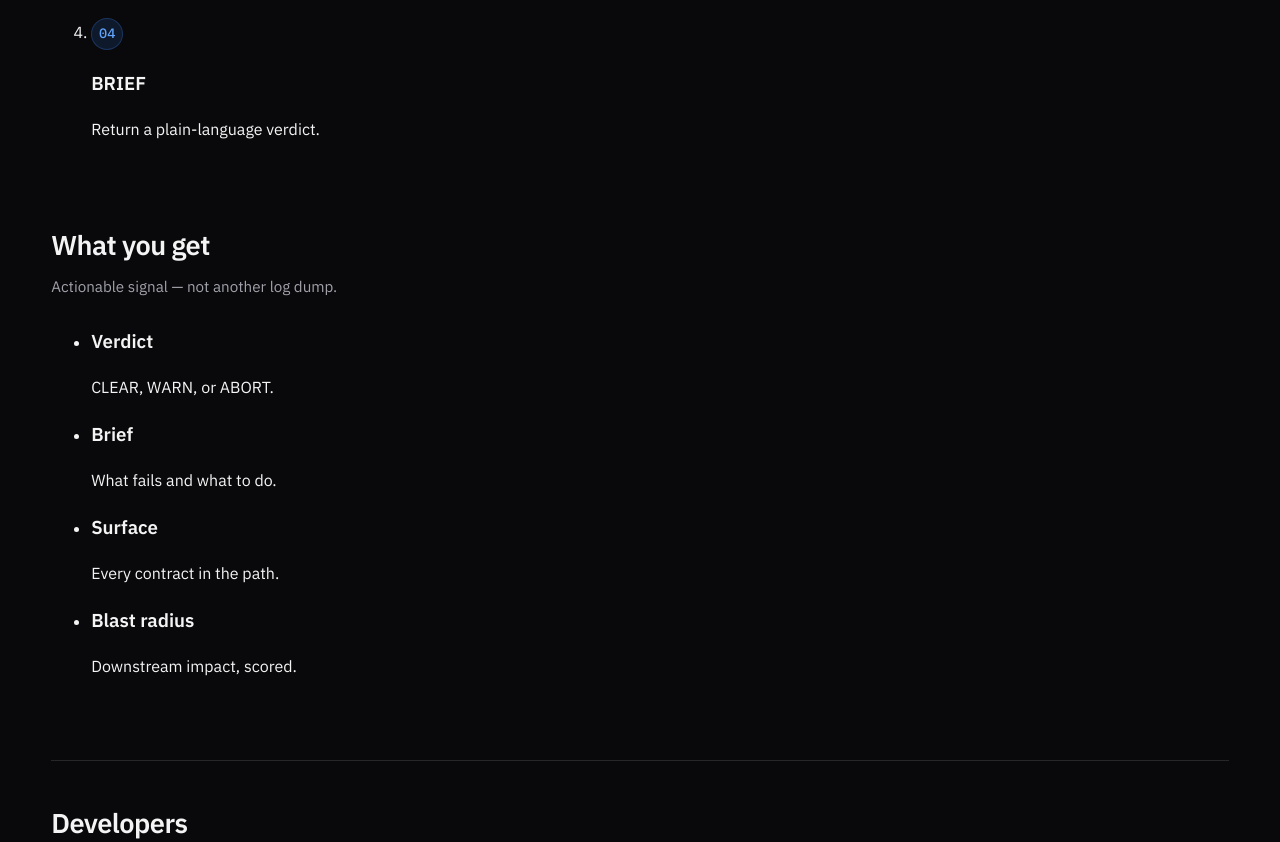
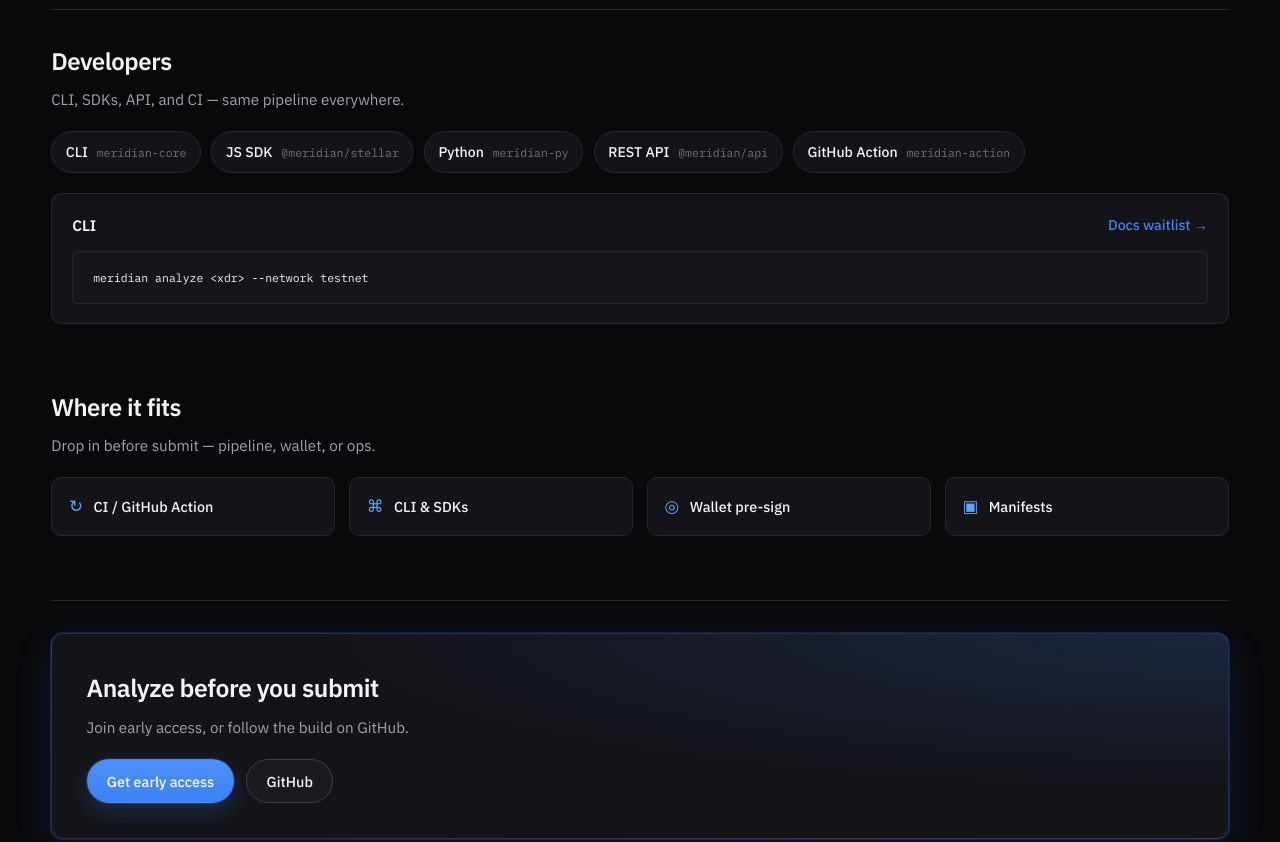
Before and after one commit to islacamp-ph/meridian-dev-frontend, a React (Vite) app: page / in a window 1280 px wide. Shown: the part 1004-1846 px from the top of the page. Built offline with nearby package versions, Linux system fonts and the light colour scheme; no server answers.

Commit message:
added the docs

```diff
--- a/src/pages/DocsWaitlist.tsx
+++ b/src/pages/DocsWaitlist.tsx
@@ -55,11 +55,9 @@ export function DocsWaitlist() {
       <main className="docs-waitlist-main">
         <div className="docs-waitlist-card">
           <p className="docs-waitlist-badge">Coming soon</p>
-          <h1>Documentation is on the way</h1>
+          <h1>Docs are on the way</h1>
           <p className="docs-waitlist-lead">
-            Full guides for the CLI, SDKs, REST API, GitHub Action, and ecosystem
-            manifests are in early beta. Join the waitlist and we&apos;ll email you
-            when docs access opens.
+            CLI, SDKs, API, and Action guides are in early beta. Join the waitlist for access.
           </p>
 
           {state === 'success' ? (
@@ -97,8 +95,7 @@ export function DocsWaitlist() {
                 <p className="docs-waitlist-error" role="alert">{errorMessage}</p>
               )}
               <p className="docs-waitlist-note">
-                No spam. One email when docs beta opens. Install the CLI today:{' '}
-                <code>npm install -g meridian-core</code>
+                One email when docs open. CLI today: <code>npm install -g meridian-core</code>
               </p>
             </form>
           )}
--- a/src/pages/Login.tsx
+++ b/src/pages/Login.tsx
@@ -24,7 +24,7 @@ export function Login() {
   return (
     <AuthLayout
       title="Sign in"
-      subtitle="Access your MERIDIAN dashboard, API keys, and developer tools."
+      subtitle="Access your dashboard and API keys."
     >
       <form className="auth-form" onSubmit={handleSubmit}>
         <label>
--- a/src/pages/Register.tsx
+++ b/src/pages/Register.tsx
@@ -25,7 +25,7 @@ export function Register() {
   return (
     <AuthLayout
       title="Create account"
-      subtitle="Early beta access to the MERIDIAN developer dashboard and API."
+      subtitle="Early beta access to the developer dashboard."
     >
       <form className="auth-form" onSubmit={handleSubmit}>
         <label>
--- a/src/styles.css
+++ b/src/styles.css
@@ -663,224 +663,196 @@ main {
 
 /* ── Outcomes ───────────────────────────────────────── */
 
-.outcomes-list {
+.outcomes-strip {
   list-style: none;
   margin: 0;
   padding: 0;
   display: grid;
-  grid-template-columns: repeat(2, 1fr);
-  gap: 0;
+  grid-template-columns: repeat(4, 1fr);
+  gap: 1rem;
+}
+
+.outcomes-strip li {
+  padding: 1.15rem 1.2rem;
   border: 1px solid var(--border);
   border-radius: var(--radius);
-  overflow: hidden;
   background: var(--surface);
-}
-
-.outcomes-list li {
-  padding: 1.35rem 1.5rem;
-  border-bottom: 1px solid var(--border);
-  border-right: 1px solid var(--border);
-  background: transparent;
-}
-
-.outcomes-list li:nth-child(2n) {
-  border-right: none;
-}
-
-.outcomes-list li:nth-last-child(-n+2) {
-  border-bottom: none;
-}
-
-.outcomes-list li:last-child:nth-child(odd) {
-  border-bottom: none;
-  grid-column: 1 / -1;
-}
-
-.outcomes-list h3 {
-  margin: 0 0 0.4rem;
-  font-size: 0.95rem;
+  transition: border-color 0.2s ease, transform 0.2s ease;
+}
+
+.outcomes-strip li:hover {
+  border-color: var(--border-strong);
+  transform: translateY(-2px);
+}
+
+.outcomes-strip h3 {
+  margin: 0 0 0.35rem;
+  font-size: 0.92rem;
   font-weight: 600;
 }
 
-.outcomes-list p {
-  margin: 0;
-  font-size: 0.9rem;
-  color: var(--text-muted);
-  line-height: 1.55;
+.outcomes-strip p {
+  margin: 0;
+  font-size: 0.88rem;
+  color: var(--text-muted);
+  line-height: 1.45;
 }
 
 /* ── Pipeline ───────────────────────────────────────── */
 
-.pipeline-list {
+.pipeline-strip {
   list-style: none;
   margin: 0;
   padding: 0;
+  display: grid;
+  grid-template-columns: repeat(4, 1fr);
+  gap: 1rem;
+}
+
+.pipeline-strip li {
+  position: relative;
+  padding: 1.25rem 1.2rem;
   border: 1px solid var(--border);
   border-radius: var(--radius);
-  overflow: hidden;
   background: var(--surface);
-}
-
-.pipeline-list li {
-  display: grid;
-  grid-template-columns: 3rem 1fr;
-  gap: 1rem;
-  align-items: start;
-  padding: 1.25rem 1.5rem;
-  background: transparent;
-  border-bottom: 1px solid var(--border);
-}
-
-.pipeline-list li:last-child {
-  border-bottom: none;
+  transition: border-color 0.2s ease, box-shadow 0.2s ease, transform 0.2s ease;
+}
+
+.pipeline-strip li:hover {
+  border-color: rgba(59, 130, 246, 0.35);
+  box-shadow: var(--shadow-glow);
+  transform: translateY(-2px);
 }
 
 .pipeline-step {
-  display: flex;
-  align-items: center;
-  justify-content: center;
-  width: 2rem;
-  height: 2rem;
+  display: block;
+  margin-bottom: 0.75rem;
   font-family: var(--mono);
-  font-size: 0.85rem;
+  font-size: 0.75rem;
   font-weight: 500;
+  letter-spacing: 0.06em;
   color: var(--accent-hover);
-  background: var(--accent-soft);
-  border: 1px solid rgba(59, 130, 246, 0.25);
-  border-radius: 50%;
-}
-
-.pipeline-list h3 {
+}
+
+.pipeline-strip h3 {
   margin: 0 0 0.35rem;
   font-size: 0.95rem;
   font-weight: 600;
   font-family: var(--mono);
-  letter-spacing: 0.02em;
-}
-
-.pipeline-list p {
-  margin: 0;
-  font-size: 0.9rem;
-  color: var(--text-muted);
-  line-height: 1.55;
-}
-
-.pipeline-footnote {
-  margin: 1rem 0 0;
-  font-size: 0.9rem;
+  letter-spacing: 0.04em;
+}
+
+.pipeline-strip p {
+  margin: 0;
+  font-size: 0.88rem;
+  color: var(--text-muted);
+  line-height: 1.45;
 }
 
 /* ── Developer tools ──────────────────────────────── */
 
-.developer-grid {
-  display: grid;
-  grid-template-columns: repeat(2, 1fr);
-  gap: 1.25rem;
-}
-
-.developer-card {
-  display: flex;
-  flex-direction: column;
-  padding: 1.25rem 1.5rem;
+.tool-chips {
+  list-style: none;
+  margin: 0 0 1.25rem;
+  padding: 0;
+  display: flex;
+  flex-wrap: wrap;
+  gap: 0.65rem;
+}
+
+.tool-chips li {
+  display: inline-flex;
+  align-items: baseline;
+  gap: 0.55rem;
+  padding: 0.55rem 0.85rem;
+  border: 1px solid var(--border);
+  border-radius: 999px;
+  background: var(--surface);
+  transition: border-color 0.15s ease, background 0.15s ease;
+}
+
+.tool-chips li:hover {
+  border-color: var(--border-strong);
+  background: var(--surface-hover);
+}
+
+.tool-chip-name {
+  font-size: 0.88rem;
+  font-weight: 500;
+}
+
+.tool-chips code {
+  font-size: 0.72rem;
+  color: var(--text-faint);
+  background: transparent;
+  padding: 0;
+}
+
+.tool-feature {
+  padding: 1.15rem 1.25rem;
   border: 1px solid var(--border);
   border-radius: var(--radius);
   background: var(--surface);
-  box-shadow: var(--shadow-sm);
-  transition: border-color 0.2s ease, box-shadow 0.2s ease, transform 0.2s ease;
-}
-
-.developer-card:hover {
-  border-color: var(--border-strong);
-  box-shadow: var(--shadow-md);
-  transform: translateY(-2px);
-}
-
-.developer-card-head {
-  display: flex;
-  align-items: baseline;
+}
+
+.tool-feature-head {
+  display: flex;
+  align-items: center;
   justify-content: space-between;
-  gap: 0.75rem;
-  margin-bottom: 0.5rem;
-}
-
-.developer-card h3 {
-  margin: 0;
-  font-size: 1rem;
+  gap: 1rem;
+  margin-bottom: 0.85rem;
+}
+
+.tool-feature-head h3 {
+  margin: 0;
+  font-size: 0.95rem;
   font-weight: 600;
 }
 
-.developer-package {
-  font-size: 0.75rem;
-  color: var(--text-faint);
-  white-space: nowrap;
-}
-
-.developer-card > p {
-  margin: 0 0 1rem;
-  font-size: 0.9rem;
-  color: var(--text-muted);
-  line-height: 1.55;
-}
-
-.developer-snippet {
-  margin: 0 0 1rem;
-  font-size: 0.78rem;
-  line-height: 1.5;
-  flex: 1;
-}
-
-.developer-docs-link {
+.tool-feature-head a {
   font-size: 0.88rem;
   font-weight: 500;
-  margin-top: auto;
-}
-
-.developer-card:nth-child(5) {
-  grid-column: 1 / -1;
-  max-width: 50%;
+  white-space: nowrap;
+}
+
+.developer-snippet {
+  margin: 0;
+  font-size: 0.82rem;
+  line-height: 1.5;
 }
 
 /* ── Integrations ───────────────────────────────────── */
 
-.integration-grid {
+.integration-strip {
+  list-style: none;
+  margin: 0;
+  padding: 0;
   display: grid;
-  grid-template-columns: repeat(2, 1fr);
-  gap: 1.25rem;
-}
-
-.integration-card {
-  padding: 1.25rem 1.5rem;
+  grid-template-columns: repeat(4, 1fr);
+  gap: 0.85rem;
+}
+
+.integration-strip li {
+  display: flex;
+  align-items: center;
+  gap: 0.65rem;
+  padding: 0.95rem 1.05rem;
   border: 1px solid var(--border);
   border-radius: var(--radius);
   background: var(--surface);
-  box-shadow: var(--shadow-sm);
-  transition: border-color 0.2s ease, box-shadow 0.2s ease, transform 0.2s ease;
-}
-
-.integration-card:hover {
+  font-size: 0.9rem;
+  font-weight: 500;
+  transition: border-color 0.2s ease, transform 0.2s ease;
+}
+
+.integration-strip li:hover {
   border-color: rgba(59, 130, 246, 0.35);
-  box-shadow: var(--shadow-glow);
   transform: translateY(-2px);
 }
 
 .integration-icon {
-  display: block;
-  font-size: 1.25rem;
-  color: var(--accent);
-  margin-bottom: 0.6rem;
-}
-
-.integration-card h3 {
-  margin: 0 0 0.4rem;
-  font-size: 0.95rem;
-  font-weight: 600;
-}
-
-.integration-card p {
-  margin: 0;
-  font-size: 0.9rem;
-  color: var(--text-muted);
-  line-height: 1.55;
+  font-size: 1.05rem;
+  color: var(--accent-hover);
 }
 
 /* ── Compare table ──────────────────────────────────── */
@@ -919,24 +891,28 @@ main {
 /* ── Sections ───────────────────────────────────────── */
 
 .section {
-  margin-bottom: 5rem;
+  margin-bottom: 4rem;
   width: 100%;
 }
 
 .section-bordered {
-  padding-top: 2.5rem;
+  padding-top: 2rem;
   border-top: 1px solid var(--border);
 }
 
 .section-header {
-  margin-bottom: 1.75rem;
-  max-width: 60ch;
+  margin-bottom: 1.5rem;
+  max-width: 42ch;
+}
+
+.section-header-tight {
+  margin-bottom: 1.25rem;
 }
 
 .section-header h2 {
-  font-size: clamp(1.4rem, 2.5vw, 1.7rem);
+  font-size: clamp(1.25rem, 2.2vw, 1.5rem);
   font-weight: 600;
-  margin: 0 0 0.5rem;
+  margin: 0 0 0.4rem;
   letter-spacing: -0.02em;
 }
 
@@ -1079,7 +1055,7 @@ main {
 
 .cta-inner {
   max-width: none;
-  padding: clamp(1.75rem, 4vw, 2.5rem);
+  padding: clamp(1.5rem, 3.5vw, 2.15rem);
   border: 1px solid rgba(59, 130, 246, 0.28);
   border-radius: calc(var(--radius) + 2px);
   background:
@@ -1089,18 +1065,18 @@ main {
 }
 
 .cta-inner h2 {
-  font-size: clamp(1.4rem, 2.5vw, 1.75rem);
+  font-size: clamp(1.3rem, 2.2vw, 1.55rem);
   font-weight: 600;
-  margin: 0 0 0.75rem;
+  margin: 0 0 0.5rem;
   letter-spacing: -0.02em;
 }
 
 .cta-inner p {
-  margin: 0 0 1.5rem;
+  margin: 0 0 1.25rem;
   color: var(--text-muted);
   font-size: 0.95rem;
-  line-height: 1.6;
-  max-width: 56ch;
+  line-height: 1.5;
+  max-width: 40ch;
 }
 
 .cta-actions {
@@ -1310,8 +1286,9 @@ main {
   .use-case-grid,
   .scenario-grid,
   .stats-strip,
-  .outcomes-list,
-  .integration-grid,
+  .outcomes-strip,
+  .integration-strip,
+  .pipeline-strip,
   .developer-grid,
   .pipeline-list {
     grid-template-columns: 1fr;
@@ -1324,21 +1301,13 @@ main {
     margin-bottom: 2.5rem;
   }
 
-  .developer-card:nth-child(5) {
-    grid-column: auto;
-    max-width: none;
-  }
-
-  .outcomes-list li {
-    border-right: none !important;
-  }
-
-  .outcomes-list li:not(:last-child) {
-    border-bottom: 1px solid var(--border);
+  .tool-feature-head {
+    flex-direction: column;
+    align-items: flex-start;
   }
 
   .section {
-    margin-bottom: 3rem;
+    margin-bottom: 2.75rem;
   }
 
   .section-header h2 {
@@ -1558,7 +1527,10 @@ main {
   .integration-card:hover,
   .developer-card:hover,
   .scenario-card:hover,
-  .use-case-card:hover {
+  .use-case-card:hover,
+  .outcomes-strip li:hover,
+  .pipeline-strip li:hover,
+  .integration-strip li:hover {
     box-shadow: var(--shadow-sm);
     border-color: var(--border);
     transform: none;
@@ -1569,14 +1541,20 @@ main {
   .reveal,
   .ticker-track,
   .hero-output,
+  .hero-panel-wrap,
   .btn,
   .developer-card,
   .integration-card,
   .scenario-card,
   .use-case-card,
+  .outcomes-strip li,
+  .pipeline-strip li,
+  .integration-strip li,
   .site-nav-panel {
     transition: none !important;
     animation: none !important;
+    transform: none !important;
+    opacity: 1 !important;
   }
 }
 
```
